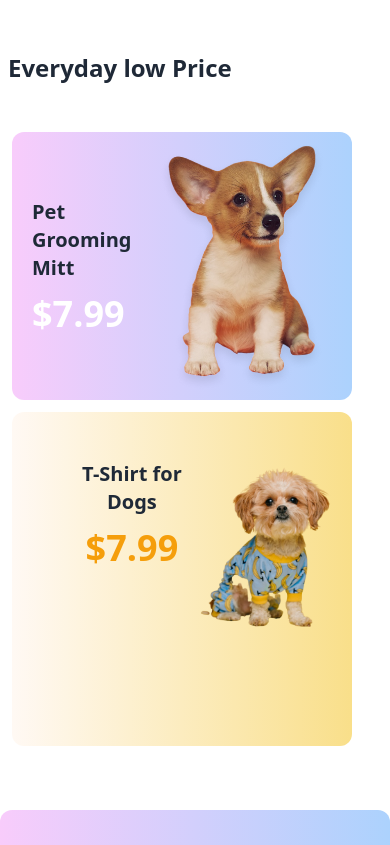
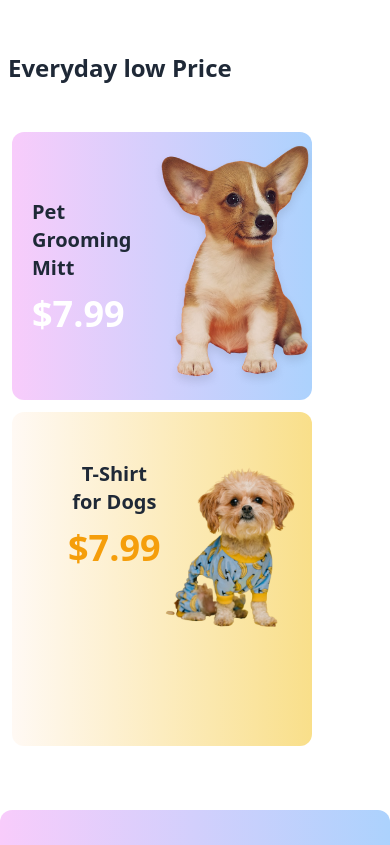
Before and after one commit to Mahdikaabir/assignment-03, a plain HTML site: page index.html in a window 390 px wide. Shown: the part 2480-3325 px from the top of the page. Drawn offline with nearby package versions, Linux system fonts and the light colour scheme.

Commit message:
fixed all

```diff
--- a/index.html
+++ b/index.html
@@ -109,7 +109,7 @@
     <h2 class="md:text-4xl text-2xl  font-bold mb-12 mx-2 ">Trending Pet Products</h2>
     <!-- T-Shirt For Dogs card -->
       <div class="md:flex space-x-6 ml-3 overflow-hidden">
-        <div class="bg-[#F9DF8A] md:w-[424px] md:h-[402px] py-10 px-5 relative rounded-xl h-[320px] w-[350px]">
+        <div class="bg-[#F9DF8A] md:w-[424px] md:h-[402px] py-10 px-5 relative rounded-xl h-[320px] w-[300px]">
           <h3 class="md:text-3xl text-xl md:font-bold mb-3">T-Shirt For Dogs</h3>
           <p class="text-gray-500 md:text-xl text-xs mb-3">Descover a world of treats, toys, and <br> essentials  handpicked for</p>
           <button class="rounded-lg md:px-7 px-5 py-2 md:text-xl text-sm text-black hover:bg-[#ACD2FD] bg-white">Shop Now</button>
@@ -244,7 +244,7 @@
   <h2 class="md:text-4xl text-2xl  font-bold mb-12 mx-2">Everyday low Price</h2>
   <!-- Pet Grooming Mitt card -->
   <div class="md:flex md:gap-8 ">
-    <div class="flex items-center ml-3 bg-gradient-to-r from-[#F8CCFB] to-[#ACD2FD] md:w-[784px] w-[340px] md-h-[480px] pl-2 md:pl-20 rounded-xl overflow-hidden">
+    <div class="flex items-center ml-3 bg-gradient-to-r from-[#F8CCFB] to-[#ACD2FD] md:w-[784px] w-[300px] md-h-[480px] pl-2 md:pl-20 rounded-xl overflow-hidden">
       <div class="ml-3">
         <p class="text-xl hidden md:block mb-3">Under Price</p>
         <h3 class="md:text-3xl text-xl font-bold mb-3">Pet Grooming Mitt</h3>
@@ -254,7 +254,7 @@
       <img class="md:h-[392px] md:w-[312px] w-[214px] h-[268px]" src="c1-assets/cute-dog-mid.png" alt="">
     </div>
     <!--  card -->
-    <div class="flex bg-gradient-to-r ml-3 from-[#FFF9F4] to-[#F9DF8A] md:mt-0 mt-3 md:w-[512px] pl-2 w-[340px] md:h-[480px] h-[334px] rounded-xl">
+    <div class="flex bg-gradient-to-r ml-3 from-[#FFF9F4] to-[#F9DF8A] md:mt-0 mt-3 md:w-[512px] pl-2 w-[300px] md:h-[480px] h-[334px] rounded-xl">
       <div class="justify-center text-center items-center pt-12 pl-12">
         <h3 class="text-2xl text-xl font-bold mb-3">T-Shirt for Dogs</h3>
         <h2 class="md:text-[56px] text-4xl font-bold text-amber-500">$7.99</h2>
```
